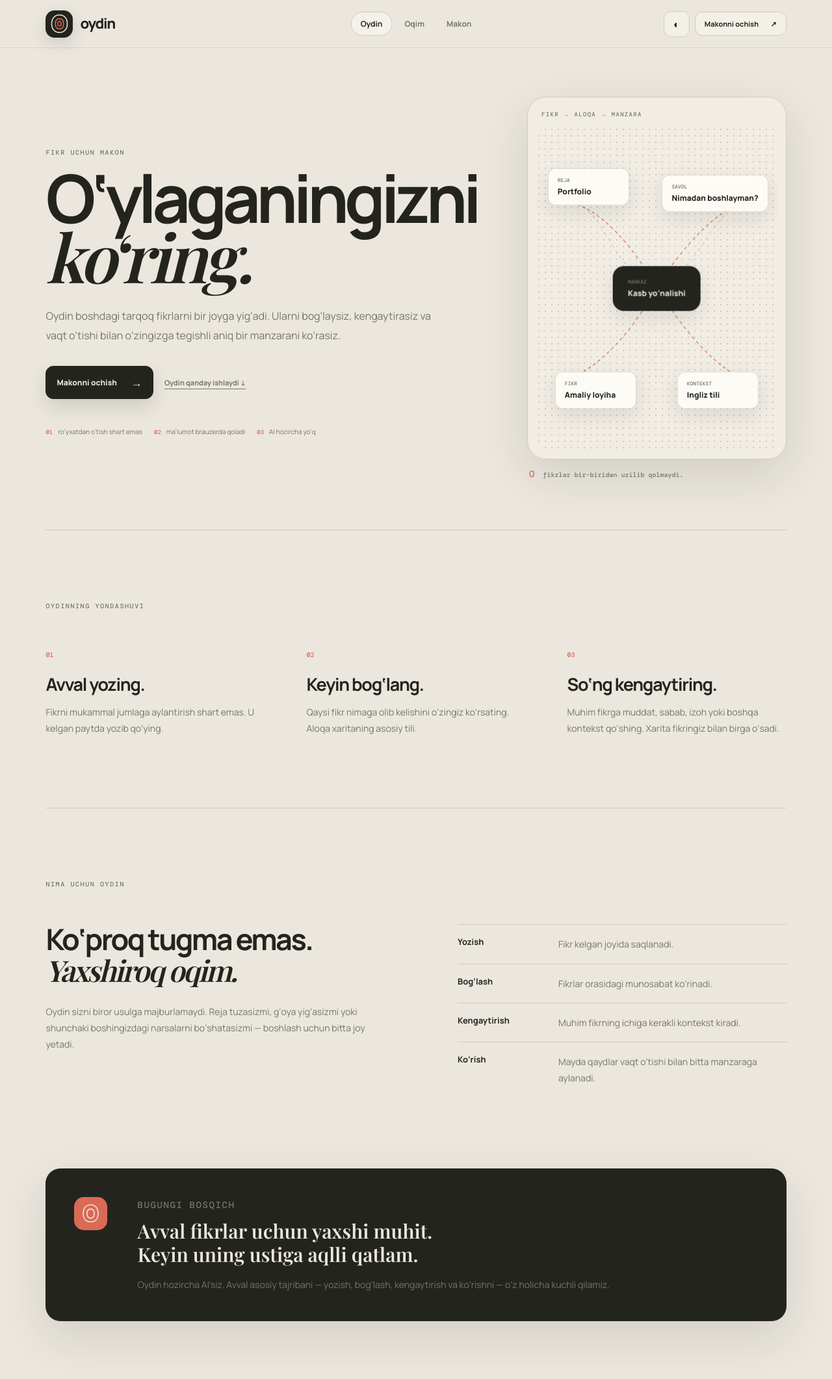
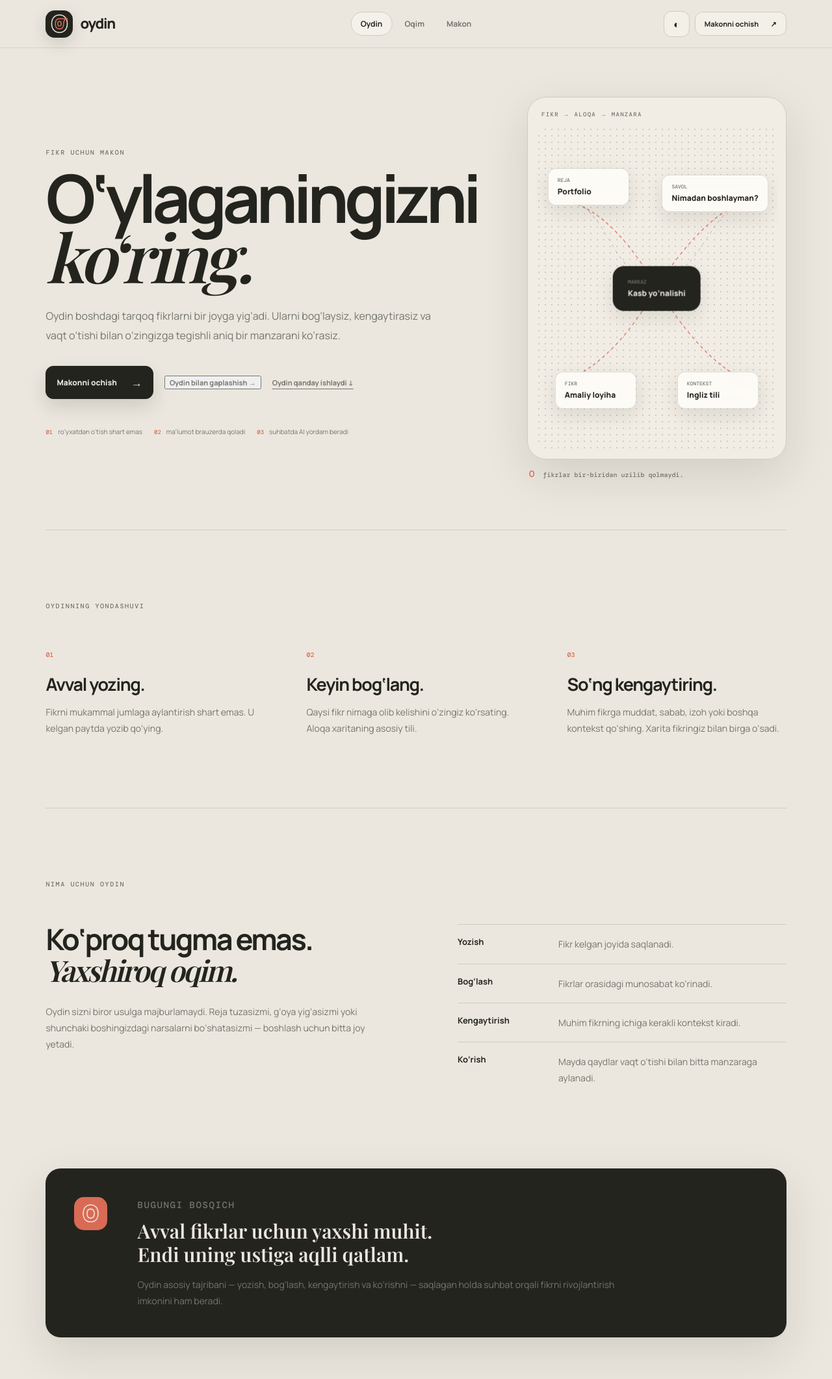
Before and after one commit to alisher-ds/oydin-uz, a plain HTML site: page index.html in a window 1280 px wide. Shown: the whole page at 65% size. Drawn offline with nearby package versions, Linux system fonts and the light colour scheme; a web font is replaced by a local one.

Commit message:
Add focused AI conversation entry point to landing page

```diff
--- a/index.html
+++ b/index.html
@@ -8,15 +8,15 @@
 <body>
 <div class="site-shell">
 <header class="topbar landing-bar">
-  <a class="brand" href="index.html" aria-label="Oydin bosh sahifa"><span class="brand-symbol" aria-hidden="true"><svg viewBox="0 0 44 44"><path d="M22 4C12 4 6 11.2 6 21.9 6 32.6 12.1 40 22 40s16-7.4 16-18.1C38 11.2 32 4 22 4Z"/><path d="M22 11.5c-5.3 0-8.5 4-8.5 10.4S16.7 32.5 22 32.5s8.5-4.2 8.5-10.6-3.2-10.4-8.5-10.4Z"/><path d="M22 17.2c-2.2 0-3.5 1.8-3.5 4.8s1.3 4.8 3.5 4.8 3.5-1.8 3.5-4.8-1.3-4.8-3.5-4.8Z"/></svg></span><span class="brand-word">oydin</span></a>
+  <a class="brand" href="index.html" aria-label="Oydin bosh sahifa"><span class="brand-symbol" aria-hidden="true"><svg viewBox="0 0 44 44"><path d="M22 4C12 4 6 11.2 6 21.9 6 32.6 12.1 40 22 40s16-7.4 16-18.1C38 11.2 32 4 22 4Z"/><path d="M22 11.5c-5.3 0-8.5 4-8.5 10.4S16.7 32.5 22 32.5s8.5-4.2 8.5-10.6 3.2-10.4 8.5-10.4Z"/><path d="M22 17.2c-2.2 0-3.5 1.8-3.5 4.8s1.3 4.8 3.5 4.8 3.5-1.8 3.5-4.8-1.3-4.8-3.5-4.8Z"/></svg></span><span class="brand-word">oydin</span></a>
   <nav class="topnav"><a class="topnav-link active" href="index.html">Oydin</a><a class="topnav-link" href="oqim.html">Oqim</a><a class="topnav-link" href="map.html">Makon</a></nav>
   <div class="topbar-actions"><button class="icon-button" id="themeToggle" type="button" aria-label="Tungi rejim">◐</button><a class="outline-button" href="map.html">Makonni ochish <span>↗</span></a></div>
 </header>
 <main class="landing view">
-<section class="hero-grid"><div class="hero-copy"><p class="kicker">FIKR UCHUN MAKON</p><h1>O‘ylaganingizni<br><span>ko‘ring.</span></h1><p class="hero-lede">Oydin boshdagi tarqoq fikrlarni bir joyga yig‘adi. Ularni bog‘laysiz, kengaytirasiz va vaqt o‘tishi bilan o‘zingizga tegishli aniq bir manzarani ko‘rasiz.</p><div class="hero-actions"><a class="primary-button" href="map.html">Makonni ochish <span>→</span></a><a class="text-button" href="#about">Oydin qanday ishlaydi ↓</a></div><div class="trust-row"><span><b>01</b> ro‘yxatdan o‘tish shart emas</span><span><b>02</b> ma’lumot brauzerda qoladi</span><span><b>03</b> AI hozircha yo‘q</span></div></div>
+<section class="hero-grid"><div class="hero-copy"><p class="kicker">FIKR UCHUN MAKON</p><h1>O‘ylaganingizni<br><span>ko‘ring.</span></h1><p class="hero-lede">Oydin boshdagi tarqoq fikrlarni bir joyga yig‘adi. Ularni bog‘laysiz, kengaytirasiz va vaqt o‘tishi bilan o‘zingizga tegishli aniq bir manzarani ko‘rasiz.</p><div class="hero-actions"><a class="primary-button" href="map.html">Makonni ochish <span>→</span></a><button class="text-button" id="oydinAiOpen" type="button">Oydin bilan gaplashish <span>→</span></button><a class="text-button" href="#about">Oydin qanday ishlaydi ↓</a></div><div class="trust-row"><span><b>01</b> ro‘yxatdan o‘tish shart emas</span><span><b>02</b> ma’lumot brauzerda qoladi</span><span><b>03</b> suhbatda AI yordam beradi</span></div></div>
 <div class="hero-visual"><div class="visual-frame"><div class="visual-label">FIKR → ALOQA → MANZARA</div><div class="mini-map"><svg viewBox="0 0 620 480" preserveAspectRatio="none" aria-hidden="true"><path class="demo-line" d="M310 238 C245 175 170 124 86 112"/><path class="demo-line" d="M310 238 C380 177 457 126 542 110"/><path class="demo-line" d="M310 238 C246 305 172 350 94 372"/><path class="demo-line" d="M310 238 C382 304 451 351 532 374"/><path class="demo-line secondary" d="M86 112 C160 116 185 180 244 212"/><path class="demo-line secondary" d="M542 110 C468 118 440 179 376 211"/></svg><div class="demo-node demo-center"><small>markaz</small><span>Kasb yo‘nalishi</span></div><div class="demo-node node-a"><small>reja</small><span>Portfolio</span></div><div class="demo-node node-b"><small>savol</small><span>Nimadan boshlayman?</span></div><div class="demo-node node-c"><small>fikr</small><span>Amaliy loyiha</span></div><div class="demo-node node-d"><small>kontekst</small><span>Ingliz tili</span></div></div></div><div class="visual-caption"><span>O</span> fikrlar bir-biridan uzilib qolmaydi.</div></div></section>
 <section class="manifest" id="about"><div class="section-label">Oydinning yondashuvi</div><div class="manifest-grid"><article><span>01</span><h2>Avval yozing.</h2><p>Fikrni mukammal jumlaga aylantirish shart emas. U kelgan paytda yozib qo‘ying.</p></article><article><span>02</span><h2>Keyin bog‘lang.</h2><p>Qaysi fikr nimaga olib kelishini o‘zingiz ko‘rsating. Aloqa xaritaning asosiy tili.</p></article><article><span>03</span><h2>So‘ng kengaytiring.</h2><p>Muhim fikrga muddat, sabab, izoh yoki boshqa kontekst qo‘shing. Xarita fikringiz bilan birga o‘sadi.</p></article></div></section>
 <section class="principles"><div class="section-label">Nima uchun Oydin</div><div class="principles-layout"><div><h2>Ko‘proq tugma emas.<br><em>Yaxshiroq oqim.</em></h2><p class="section-lede">Oydin sizni biror usulga majburlamaydi. Reja tuzasizmi, g‘oya yig‘asizmi yoki shunchaki boshingizdagi narsalarni bo‘shatasizmi — boshlash uchun bitta joy yetadi.</p></div><div class="principle-list"><div><b>Yozish</b><span>Fikr kelgan joyida saqlanadi.</span></div><div><b>Bog‘lash</b><span>Fikrlar orasidagi munosabat ko‘rinadi.</span></div><div><b>Kengaytirish</b><span>Muhim fikrning ichiga kerakli kontekst kiradi.</span></div><div><b>Ko‘rish</b><span>Mayda qaydlar vaqt o‘tishi bilan bitta manzaraga aylanadi.</span></div></div></div></section>
-<section class="product-note"><div class="note-mark"><svg viewBox="0 0 44 44"><path d="M22 5c-8.8 0-14.4 6.2-14.4 16.8S13.3 38 22 38s14.4-5.6 14.4-16.2S30.8 5 22 5Z"/><path d="M22 13c-4.4 0-7 3.3-7 8.8s2.6 9.2 7 9.2 7-3.6 7-9.2-2.6-8.8-7-8.8Z"/></svg></div><div><p class="kicker">BUGUNGI BOSQICH</p><h2>Avval fikrlar uchun yaxshi muhit.<br>Keyin uning ustiga aqlli qatlam.</h2><p>Oydin hozircha AI’siz. Avval asosiy tajribani — yozish, bog‘lash, kengaytirish va ko‘rishni — o‘z holicha kuchli qilamiz.</p></div></section>
-</main></div><script src="app.js" type="module"></script>
+<section class="product-note"><div class="note-mark"><svg viewBox="0 0 44 44"><path d="M22 5c-8.8 0-14.4 6.2-14.4 16.8S13.3 38 22 38s14.4-5.6 14.4-16.2S30.8 5 22 5Z"/><path d="M22 13c-4.4 0-7 3.3-7 8.8s2.6 9.2 7 9.2 7-3.6 7-9.2-2.6-8.8-7-8.8Z"/></svg></div><div><p class="kicker">BUGUNGI BOSQICH</p><h2>Avval fikrlar uchun yaxshi muhit.<br>Endi uning ustiga aqlli qatlam.</h2><p>Oydin asosiy tajribani — yozish, bog‘lash, kengaytirish va ko‘rishni — saqlagan holda suhbat orqali fikrni rivojlantirish imkonini ham beradi.</p></div></section>
+</main></div><script src="app.js" type="module"></script><script src="ai-client.js" defer></script>
 </body></html>
```
